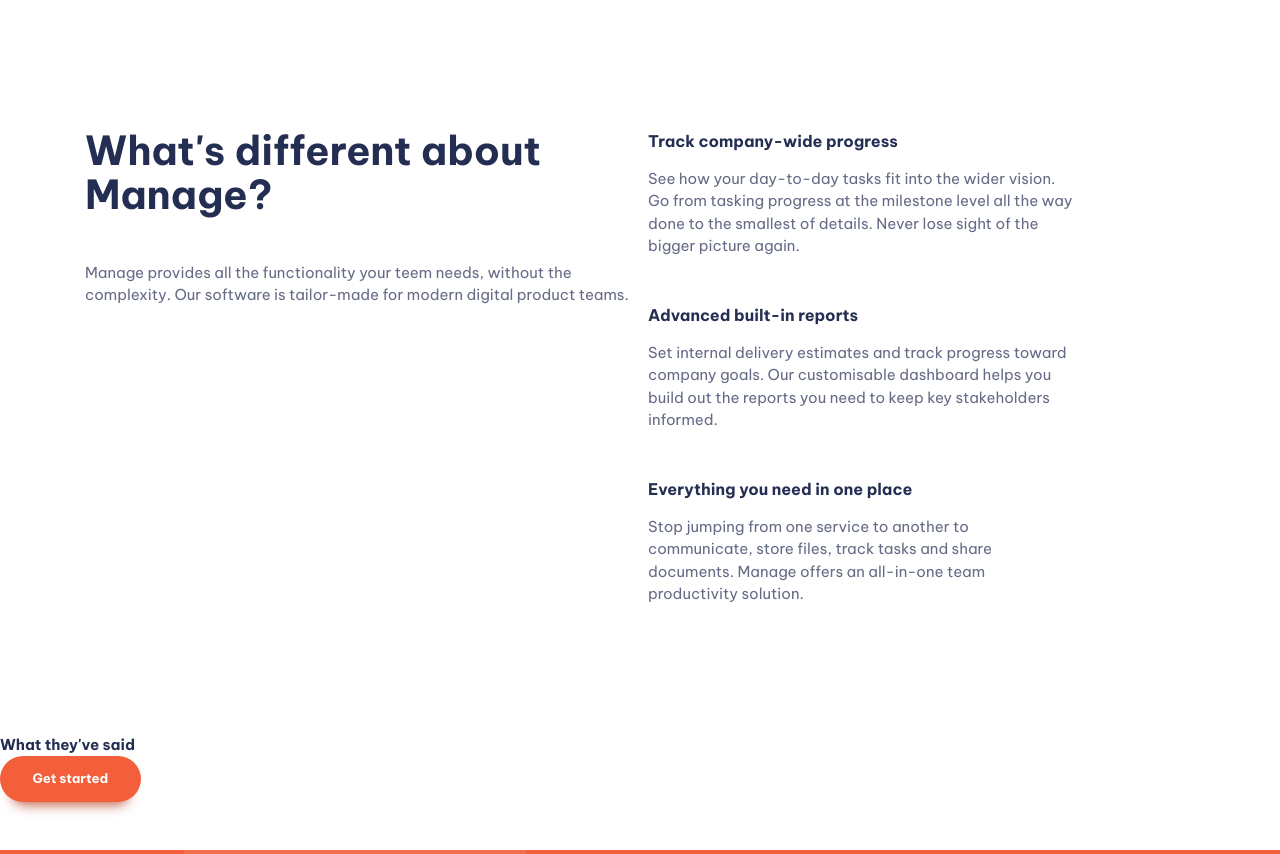
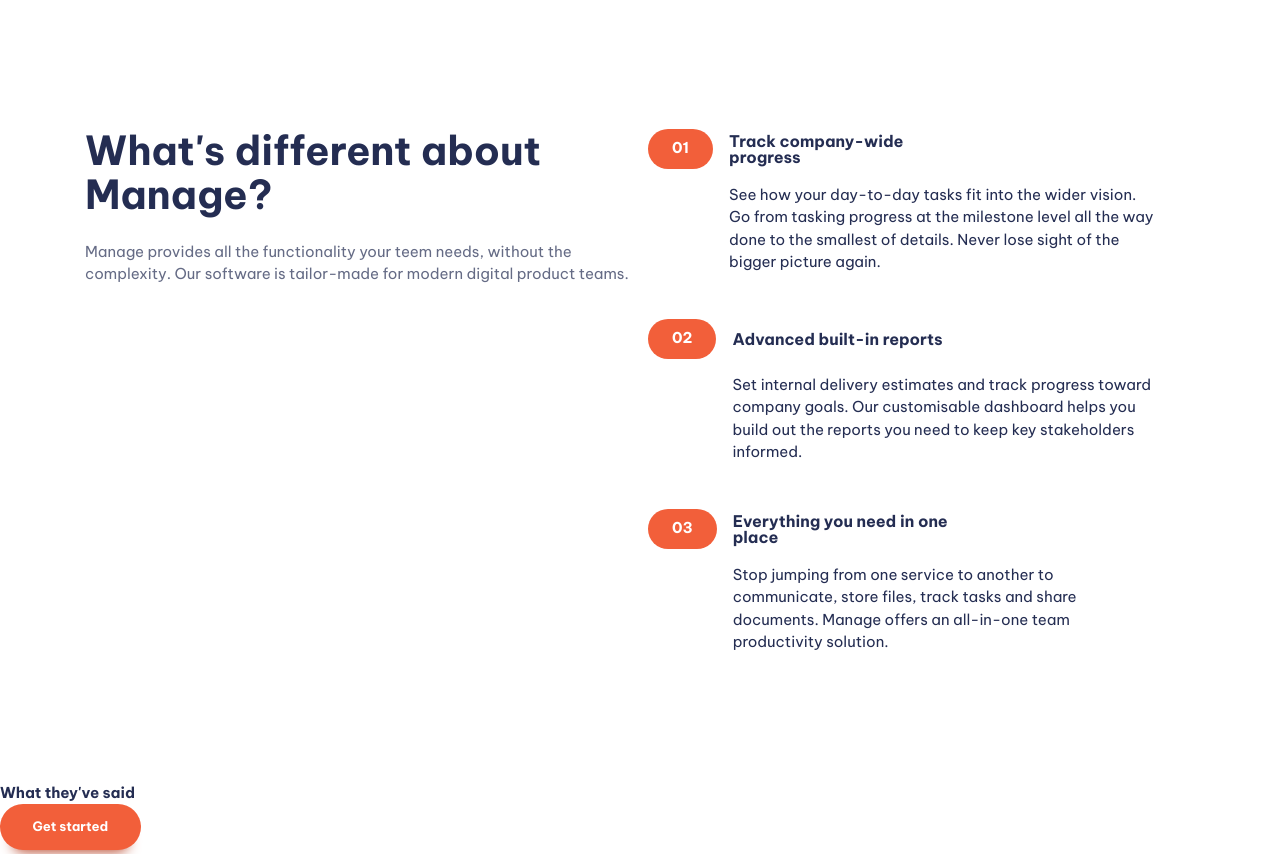
Before and after one commit to IlyaSafronov/The-another-website, a website built with Vite: page the website/index.html in a window 1280 px wide. Shown: the part 700-1554 px from the top of the page. Built offline with nearby package versions, Linux system fonts and the light colour scheme.

Commit message:
add numbered-items

```diff
--- a/the website/index.html
+++ b/the website/index.html
@@ -66,7 +66,7 @@
       <section class="padding-block-900">
         <div class="container">
           <div class="even-columns">
-            <div class="flow">
+            <div class="flow text-center-sm-only margin-bottom-700" style="--flow-spacer:1.5rem">
               <h2 class="fs-secondary-heading fw-bold">
                 What's different about Manage?
               </h2>
@@ -81,8 +81,8 @@
               <ul role="list" class="numbered-items | flow">
                 <li>
                   <div class="flow" style="--flow-spacer: 1em">
-                    <h3 class="fs-600 fw-bold">Track company-wide progress</h3>
-                    <p data-width="wide">
+                    <h3 class="numbered-items__title | fs-600 fw-bold">Track company-wide progress</h3>
+                    <p class="numbered-items__body" data-width="wide">
                       See how your day-to-day tasks fit into the wider vision. Go
                       from tasking progress at the milestone level all the way
                       done to the smallest of details. Never lose sight of the
@@ -92,8 +92,8 @@
                 </li>
                 <li>
                   <div class="flow" style="--flow-spacer: 1em">
-                    <h3 class="fs-600 fw-bold">Advanced built-in reports</h3>
-                    <p data-width="wide">
+                    <h3 class="numbered-items__title | fs-600 fw-bold">Advanced built-in reports</h3>
+                    <p class="numbered-items__body" data-width="wide">
                       Set internal delivery estimates and track progress toward
                       company goals. Our customisable dashboard helps you build
                       out the reports you need to keep key stakeholders informed.
@@ -102,10 +102,10 @@
                 </li>
                 <li>
                   <div class="flow" style="--flow-spacer:1em">
-                    <h3 class="fs-600 fw-bold">
+                    <h3 class="numbered-items__title | fs-600 fw-bold">
                       Everything you need in one place
                     </h3>
-                    <p data-width="wide">
+                    <p class="numbered-items__body" data-width="wide">
                       Stop jumping from one service to another to communicate,
                       store files, track tasks and share documents. Manage offers
                       an all-in-one team productivity solution.
--- a/the website/src/style.css
+++ b/the website/src/style.css
@@ -153,7 +153,7 @@ p[data-width='wide'] {
   color: var(--clr-accent-400);
 }
 
-.button[data-shadow="none"] {
+.button[data-shadow='none'] {
   box-shadow: none;
 }
 
@@ -287,12 +287,11 @@ p[data-width='wide'] {
   gap: var(--size-400);
 }
 
-input:where([type="text"], [type="email"]) {
+input:where([type='text'], [type='email']) {
   border-radius: 100vw;
   border: 0;
   padding: var(--size-300) var(--size-400);
 }
-
 
 @media (min-width: 50em) {
   .primary-footer-wrapper {
@@ -375,12 +374,79 @@ input:where([type="text"], [type="email"]) {
   opacity: 0.1;
 }
 
+/* ! numbered items */
+.numbered-items {
+  counter-reset: count;
+  width: fit-content;
+  margin-inline: auto;
+}
+
+.numbered-items li {
+  counter-increment: count;
+}
+
+.numbered-items div {
+  display: grid;
+  position: relative;
+  align-items: center;
+  column-gap: var(--size-400);
+  grid-template-columns: min-content 1fr 1fr;
+}
+
+.numbered-items__title {
+  grid-row: 1 / 2;
+  grid-column: 2 / 3;
+  line-height: 1;
+}
+
+.numbered-items__body {
+  grid-column: 1 / -1;
+}
+
+@media (min-width: 30em) {
+  .numbered-items__body {
+    grid-column: 2 / -1;
+  }
+}
+
+.numbered-items div::before,
+.numbered-items div::after {
+  height: 40px;
+}
+
+.numbered-items div::before {
+  content: '0' counter(count);
+  display: flex;
+  align-items: center;
+  background-color: var(--clr-accent-400);
+  color: var(--clr-neutral-100);
+  font-weight: var(--fw-bold);
+  padding: 0 var(--size-500);
+  border-radius: 100vw;
+  grid-row: 1 / 2;
+  grid-column: 1 / 2;
+}
+
+@media (max-width: 30em) {
+  .numbered-items div::after {
+    --bg: var(--clr-accent-100);
+    content: '';
+    display: block;
+    grid-column: 1 / -1;
+    grid-row: 1 / 2;
+    z-index: -1;
+    border-radius: 100vw 0 0 100vw;
+    box-shadow: 5em 0 0 var(--bg);
+    background: var(--bg);
+  }
+}
+
 /* ! Utility classes */
 .container {
   --max-width: 1110px;
-  --padding: 1rem;
+  --container-padding: 1rem;
 
-  width: min(var(--max-width), 100% - (var(--padding) * 2));
+  width: min(var(--max-width), 100% - (var(--container-padding) * 2));
   margin-inline: auto;
 }
 
@@ -424,6 +490,23 @@ input:where([type="text"], [type="email"]) {
   clip: rect(0, 0, 0, 0);
   white-space: nowrap;
   border: 0;
+}
+
+.text-center {
+  text-align: center;
+}
+
+.text-center p {
+  margin-inline: auto;
+}
+
+@media (max-width: 50em) {
+  .text-center-sm-only {
+    text-align: center;
+  }
+  .text-center-sm-only {
+    text-align: center;
+  }
 }
 .text-primary-400 {
   color: var(--clr-primary-400);
@@ -511,6 +594,10 @@ input:where([type="text"], [type="email"]) {
   padding-block: var(--size-700);
 }
 
+.margin-bottom-700 {
+  margin-block-end: var(--size-700);
+}
+
 .display-sm-none {
   display: none;
 }
```
